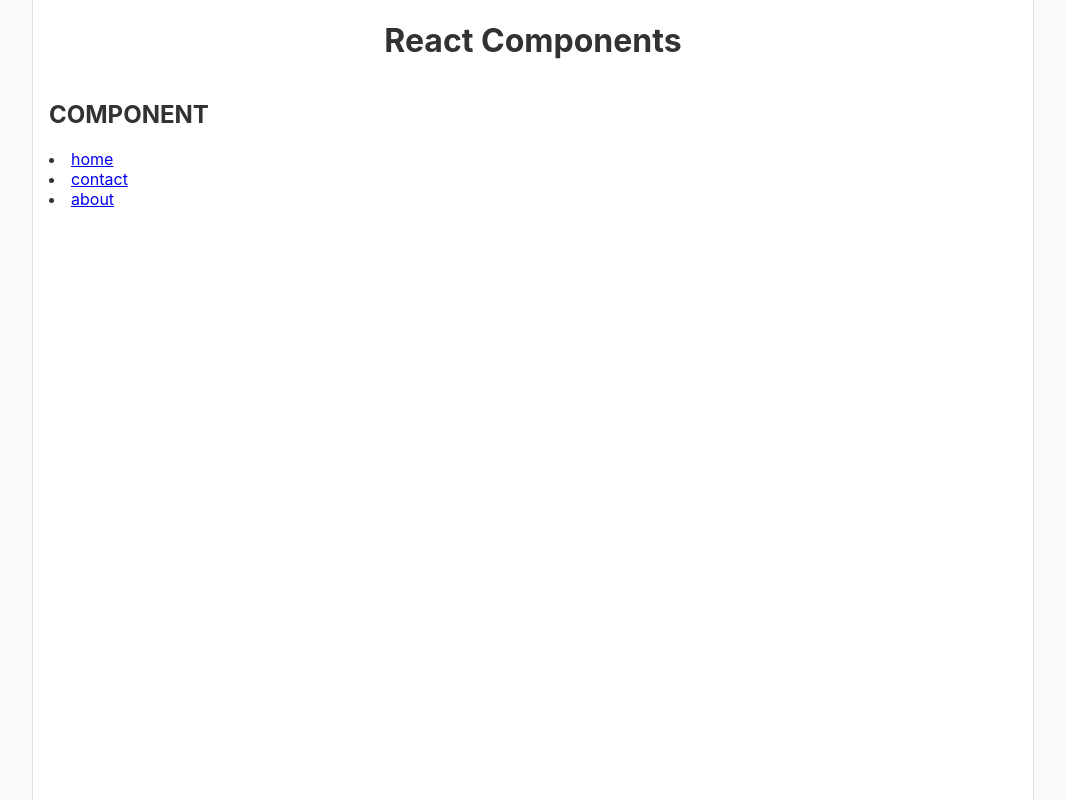
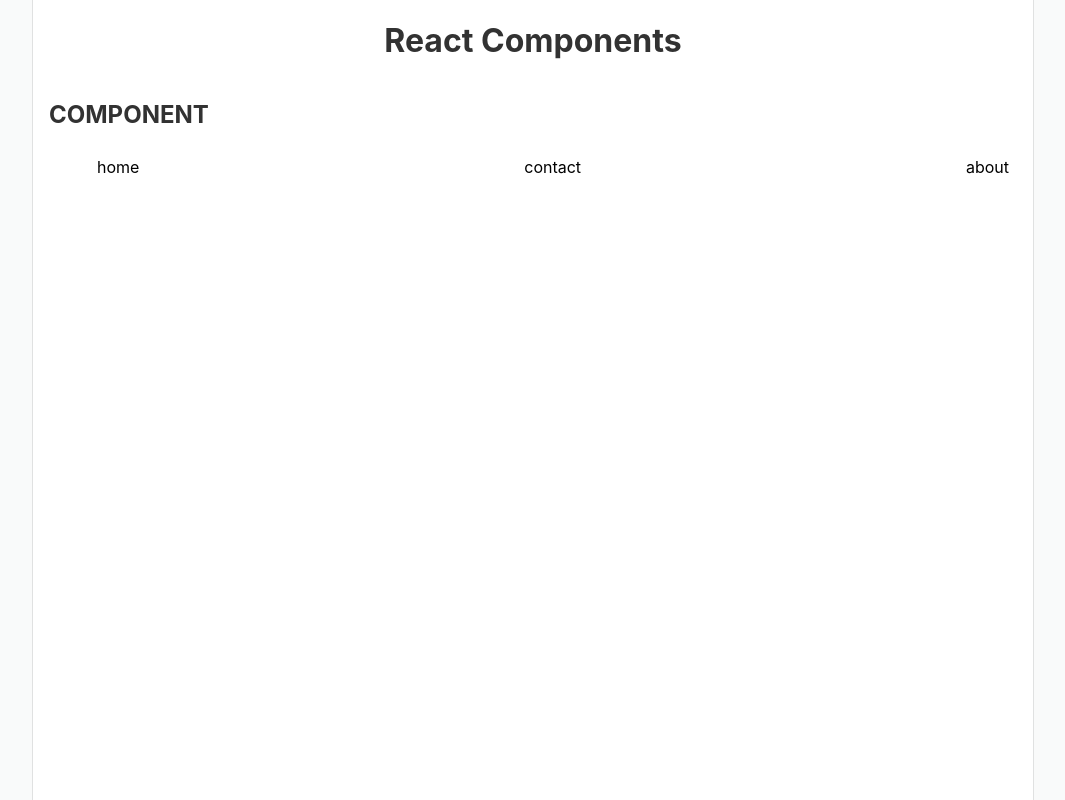
Before and after one commit to ruanha/react-components, a React (Create React App) app: page /navbar-links in a window 1280 px wide. Shown: the whole page, without its empty margins (107-1172 px from the left). Built offline with nearby package versions, Linux system fonts and the light colour scheme.

Commit message:
add initial style to navbar

```diff
--- a/src/components/navbar/NavbarLinks.tsx
+++ b/src/components/navbar/NavbarLinks.tsx
@@ -1,14 +1,18 @@
 import { Link } from "react-router-dom";
+
+import classes from "./navbar.module.css";
 
 export default function NavbarLinks({ items }: { items: item[] }) {
   const links = items.map((item) => {
     return (
-      <li>
-        <Link to={item.link}>{item.title}</Link>
+      <li key={item.title}>
+        <Link to={item.link} className={classes.a}>
+          {item.title}
+        </Link>
       </li>
     );
   });
-  return <div className="navbar-links">{links}</div>;
+  return <ul>{links}</ul>;
 }
 
 type item = {
--- /dev/null
+++ b/src/components/navbar/navbar.module.css
@@ -0,0 +1,33 @@
+ul {
+  display: flex;
+  justify-content: space-between;
+  margin: auto;
+}
+
+li {
+  list-style: none;
+  transition: transform 0.2s ease-in;
+  padding: 0.5rem;
+}
+
+a {
+  text-decoration: none;
+  color: #000;
+  position: relative;
+}
+
+a::after {
+  content: "";
+  background-color: #000;
+  height: 2px;
+  width: 100%;
+  position: absolute;
+  bottom: -5px;
+  left: 0px;
+  transform: scaleX(0);
+  transition: transform 0.2s ease-in;
+}
+
+a:hover::after {
+  transform: scaleX(1);
+}
```
Also changed, not shown: 2 other files (tests, documents, lock files or other folders).
